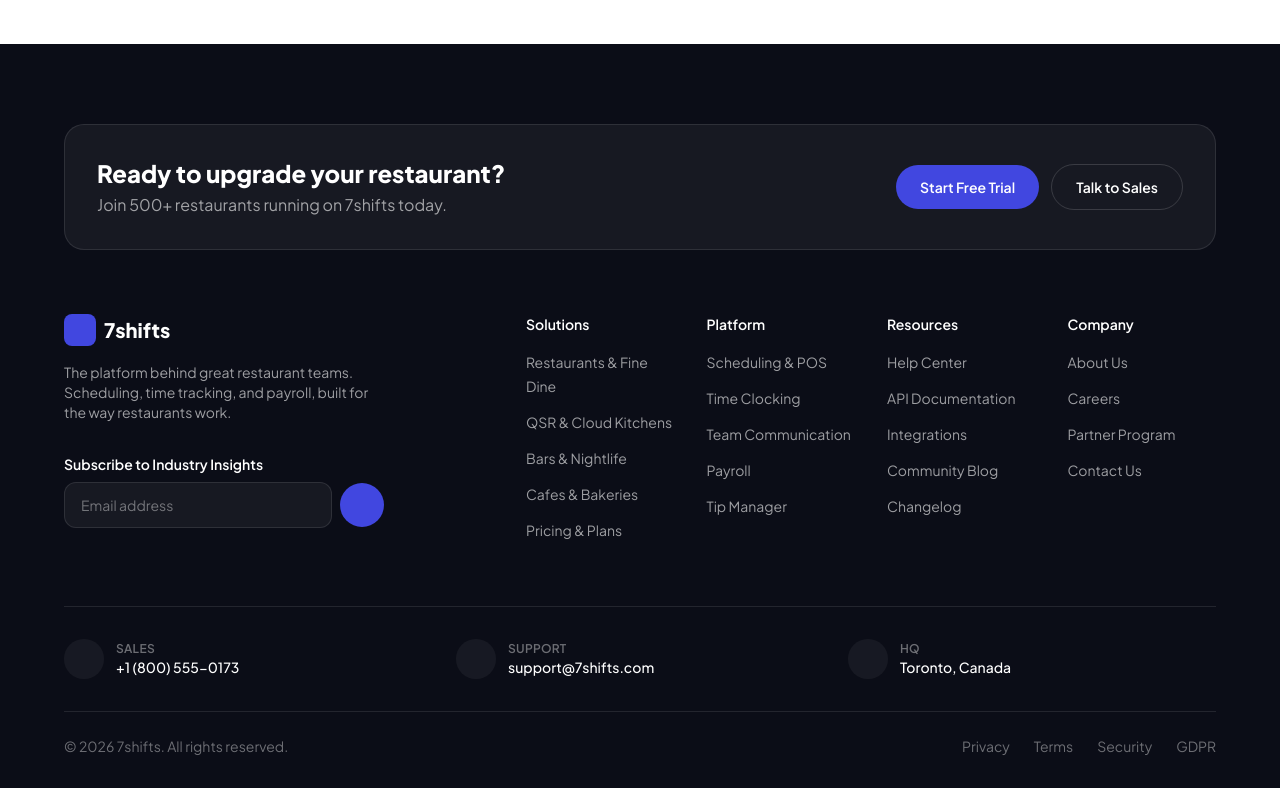
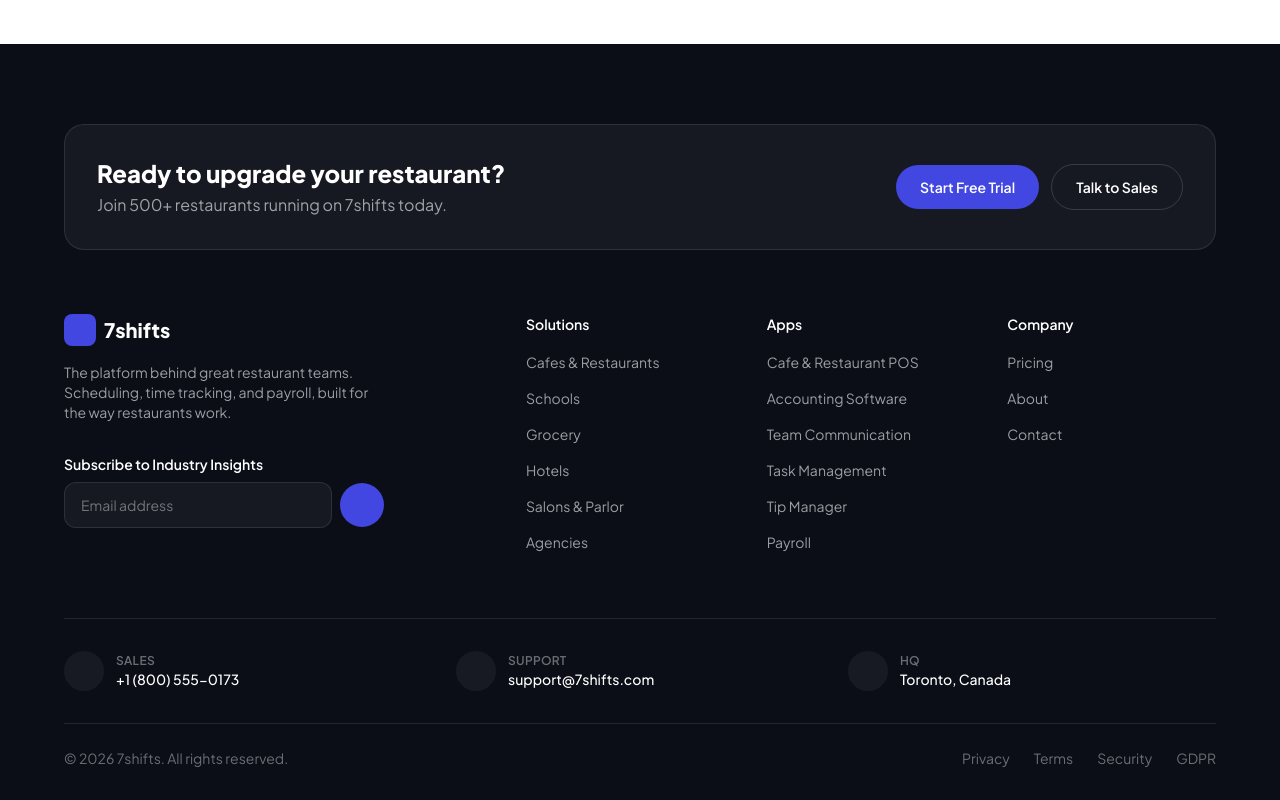
Before and after one commit to harjeeo/landingpage, a React (Vite) app: page /accounting-software in a window 1280 px wide. Shown: the part 2365-3165 px from the top of the page. Built offline with nearby package versions, Linux system fonts and the light colour scheme; some icons are missing.

Commit message:
Sync footer columns with navbar dropdowns
Solutions and Apps columns now mirror the exact items in the
navbar's Solutions/Apps dropdowns. Removed the Resources column.
Company column is now Pricing/About/Contact, each routed.

```diff
--- a/src/components/Footer.jsx
+++ b/src/components/Footer.jsx
@@ -11,30 +11,32 @@ const columns = [
   {
     title: "Solutions",
     links: [
-      "Restaurants & Fine Dine",
-      "QSR & Cloud Kitchens",
-      "Bars & Nightlife",
-      "Cafes & Bakeries",
-      { label: "Pricing & Plans", to: "/pricing" },
+      "Cafes & Restaurants",
+      "Schools",
+      "Grocery",
+      "Hotels",
+      "Salons & Parlor",
+      "Agencies",
     ],
   },
   {
-    title: "Platform",
+    title: "Apps",
     links: [
-      "Scheduling & POS",
-      "Time Clocking",
+      { label: "Cafe & Restaurant POS", to: "/pos/cafe-restaurant" },
+      { label: "Accounting Software", to: "/accounting-software" },
       "Team Communication",
+      "Task Management",
+      "Tip Manager",
       "Payroll",
-      "Tip Manager",
     ],
   },
   {
-    title: "Resources",
-    links: ["Help Center", "API Documentation", "Integrations", "Community Blog", "Changelog"],
-  },
-  {
     title: "Company",
-    links: [{ label: "About Us", to: "/about" }, "Careers", "Partner Program", "Contact Us"],
+    links: [
+      { label: "Pricing", to: "/pricing" },
+      { label: "About", to: "/about" },
+      { label: "Contact", to: "/contact" },
+    ],
   },
 ];
 
@@ -111,7 +113,7 @@ export default function Footer() {
             </form>
           </div>
 
-          <div className="grid grid-cols-2 gap-8 sm:grid-cols-4">
+          <div className="grid grid-cols-1 gap-8 sm:grid-cols-3">
             {columns.map((col) => (
               <div key={col.title}>
                 <p className="text-sm font-semibold text-white">{col.title}</p>
```
